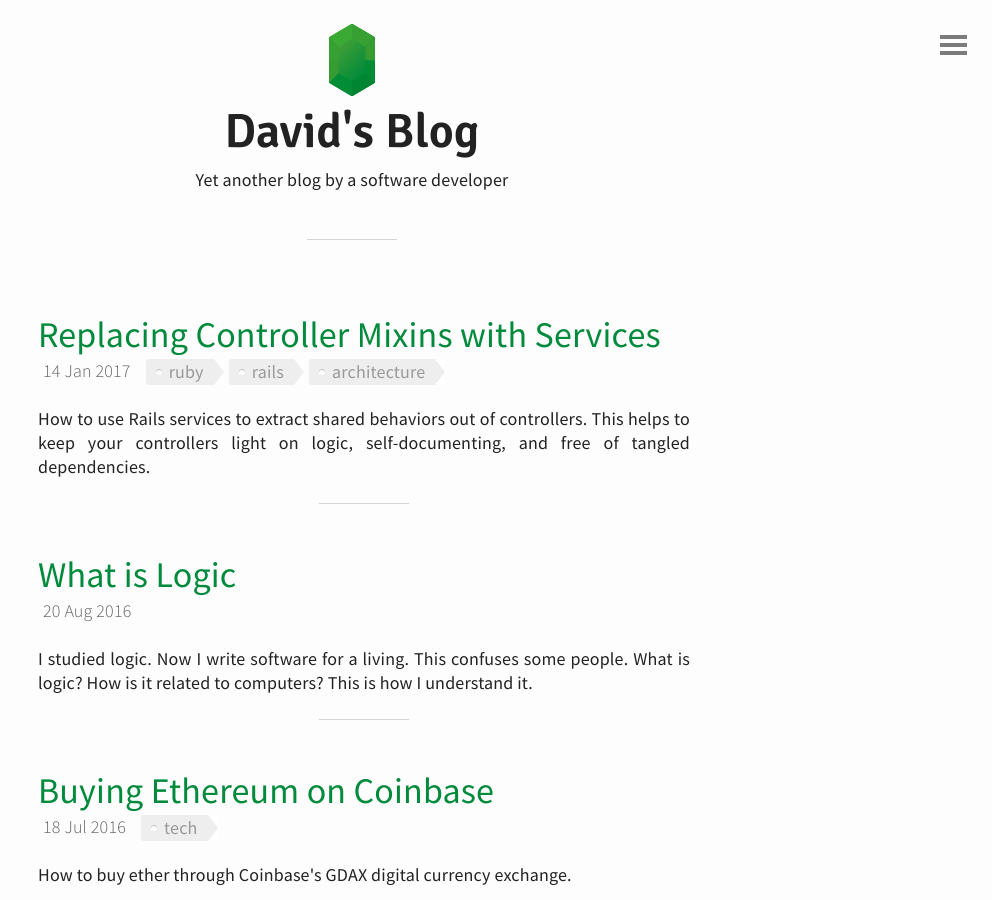
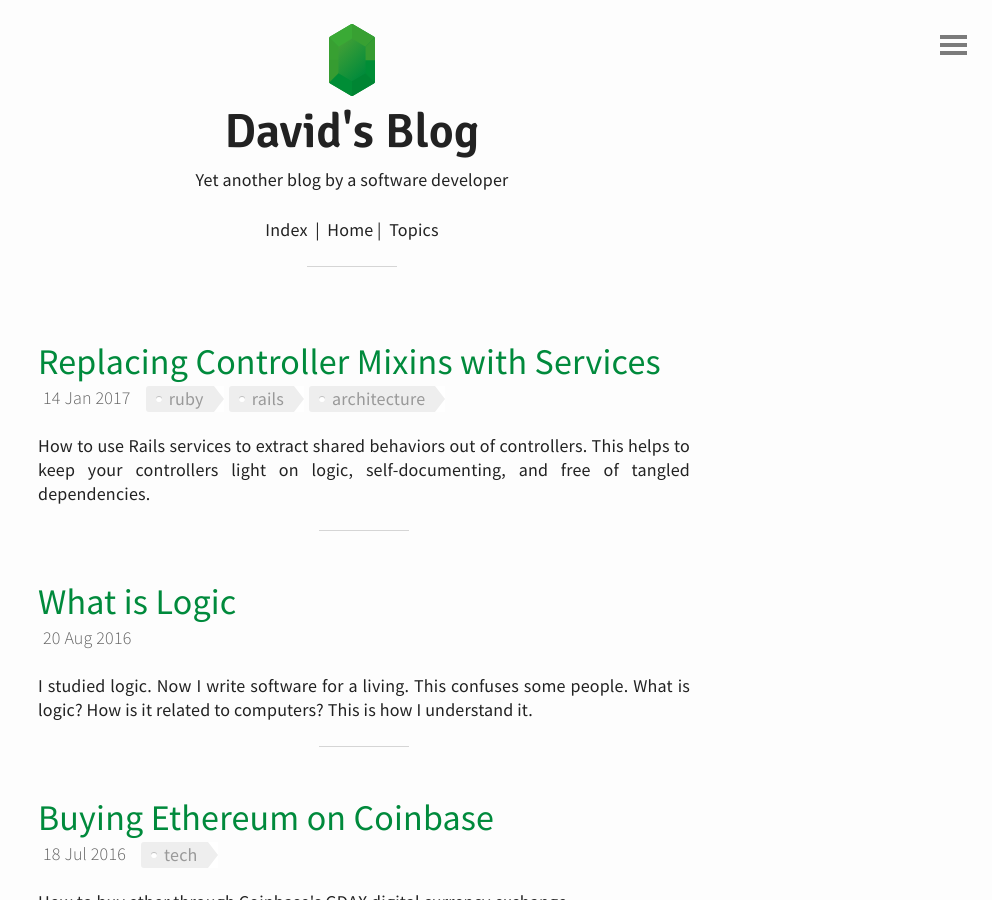
Before and after one commit to davidlaprade/davidlaprade.github.io, a Jekyll site: the page built from index.html, in a window 1280 px wide and 900 px high. Shown: the whole window, without its empty margins (288-1280 px from the left). Built offline with Jekyll 4.4.1, drawn with Linux system fonts in a browser that asks for light colours; the list of posts is cut into pages by our own code.

Commit message:
Add basic navigation to header

```diff
--- a/_includes/header.html
+++ b/_includes/header.html
@@ -13,4 +13,9 @@ ga('send', 'pageview');
     <h1>David's Blog</h1>
     <p>Yet another blog by a software developer</p>
   </a>
+  <br>
+  <a href="{{ site.baseurl }}/posts/">Index</a>&nbsp;&nbsp;|&nbsp;
+  <a href="{{ site.baseurl }}">Home</a>&nbsp;|&nbsp;
+  <a href="{{ site.baseurl }}/tags/">Topics</a>
+
 </header>
```
